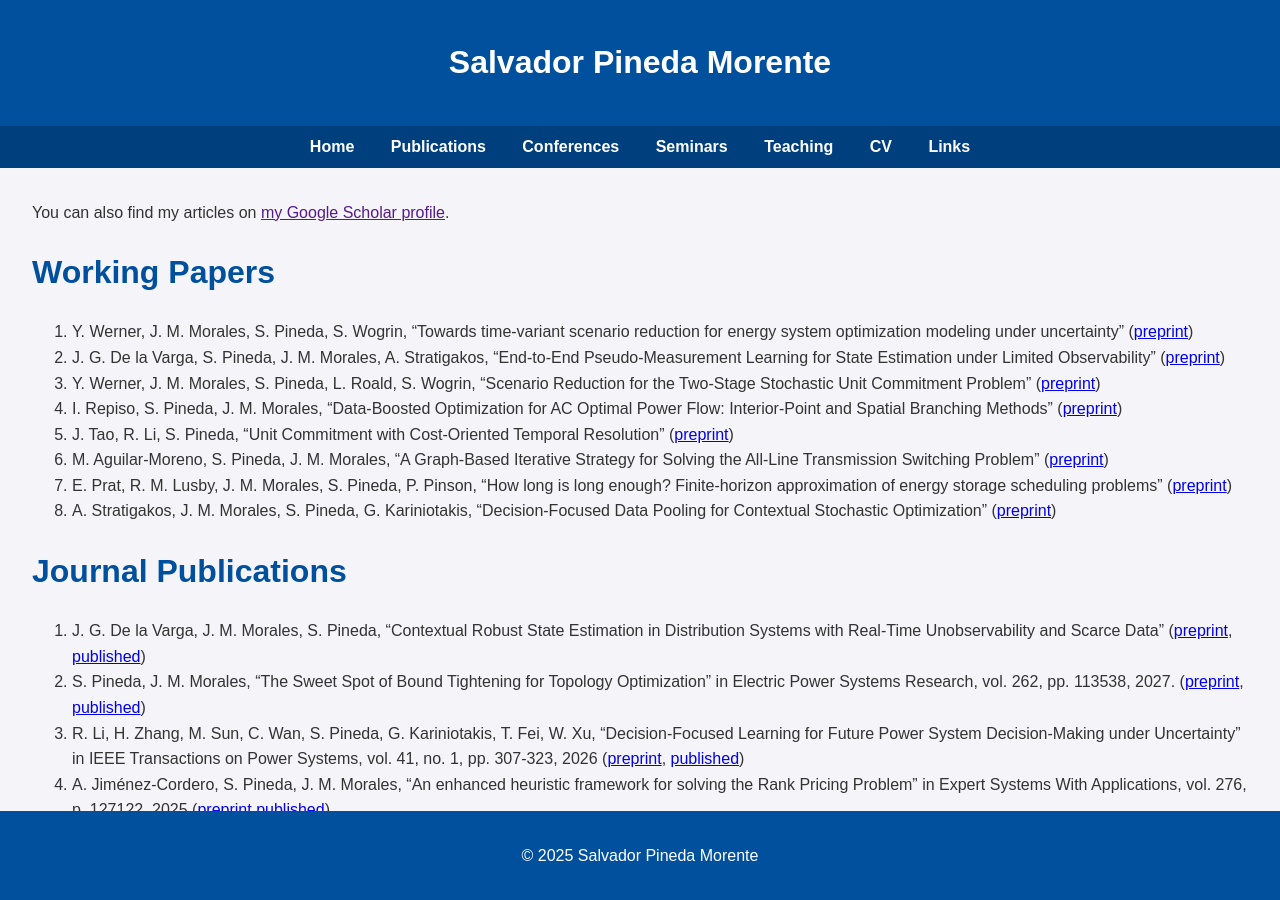
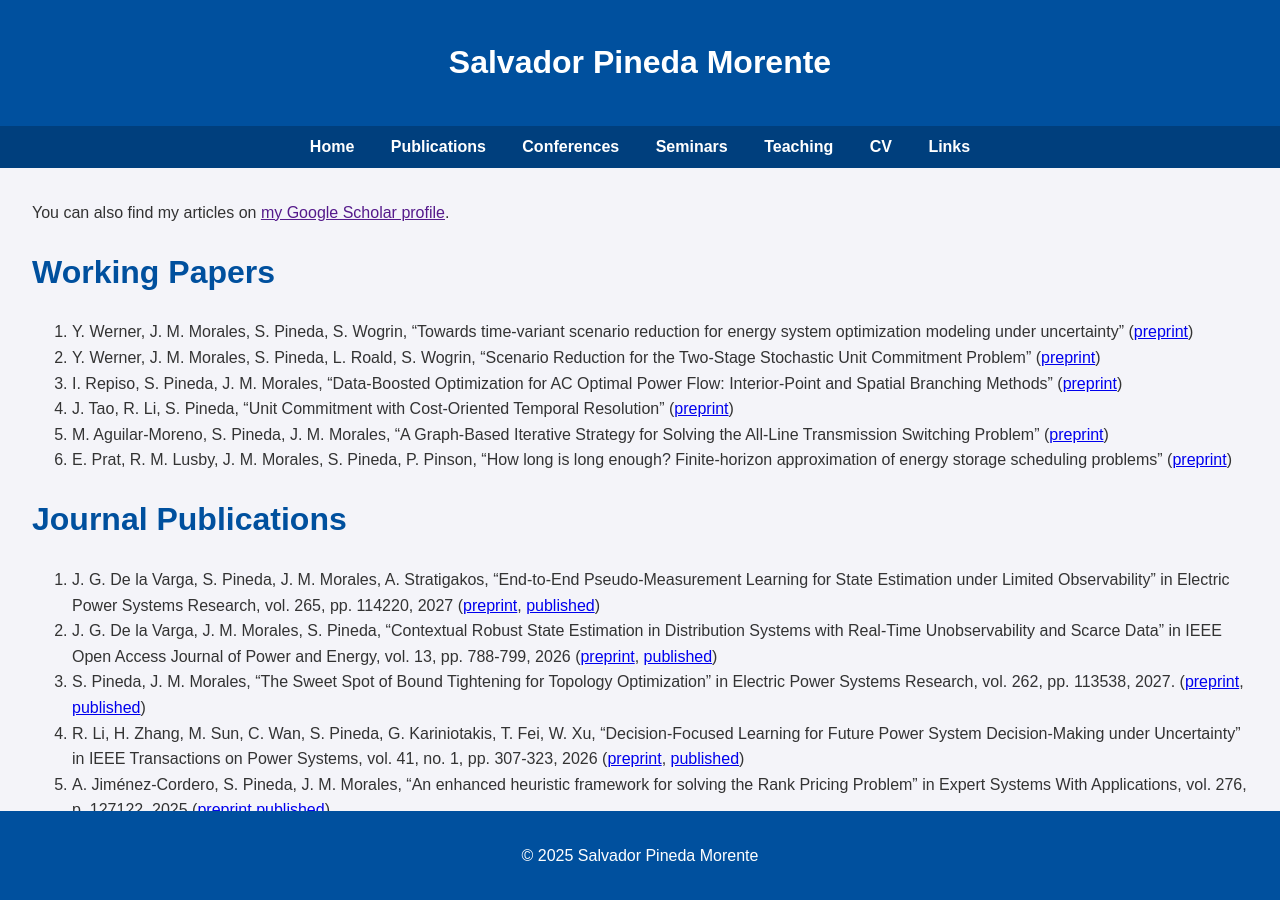
Before and after one commit to salvapineda/salvapineda.github.io, a Jekyll site: the page built from publications.md, in a window 1280 px wide and 900 px high. Built offline with Jekyll 4.4.1, drawn with Linux system fonts in a browser that asks for light colours.

Commit message:
update publications: remove outdated entries and add new journal publications

```diff
--- a/publications.md
+++ b/publications.md
@@ -9,17 +9,16 @@ title: "Publications"
 # Working Papers
 
 1. Y. Werner, J. M. Morales, S. Pineda, S. Wogrin, "Towards time-variant scenario reduction for energy system optimization modeling under uncertainty" ([preprint](https://arxiv.org/abs/2606.23072))
-1. J. G. De la Varga, S. Pineda, J. M. Morales, A. Stratigakos, "End-to-End Pseudo-Measurement Learning for State Estimation under Limited Observability" ([preprint](https://arxiv.org/abs/2605.23525))
 1. Y. Werner, J. M. Morales, S. Pineda, L. Roald, S. Wogrin, "Scenario Reduction for the Two-Stage Stochastic Unit Commitment Problem" ([preprint](https://arxiv.org/abs/2512.19614))
 1. I. Repiso, S. Pineda, J. M. Morales, "Data-Boosted Optimization for AC Optimal Power Flow: Interior-Point and Spatial Branching Methods" ([preprint](https://arxiv.org/abs/2510.15753))
 1.  J. Tao, R. Li, S. Pineda, "Unit Commitment with Cost-Oriented Temporal Resolution" ([preprint](https://arxiv.org/abs/2506.02707))
 1.  M. Aguilar-Moreno, S. Pineda, J. M. Morales, "A Graph-Based Iterative Strategy for Solving the All-Line Transmission Switching Problem" ([preprint](https://arxiv.org/abs/2502.10333))
 1.  E. Prat, R. M. Lusby, J. M. Morales, S. Pineda, P. Pinson, "How long is long enough? Finite-horizon approximation of energy storage scheduling problems" ([preprint](https://arxiv.org/abs/2411.17463))
-1.  A. Stratigakos, J. M. Morales, S. Pineda, G. Kariniotakis, "Decision-Focused Data Pooling for Contextual Stochastic Optimization" ([preprint](https://hal.science/hal-04268454))
 
 # Journal Publications
 
-1. J. G. De la Varga, J. M. Morales, S. Pineda, "Contextual Robust State Estimation in Distribution Systems with Real-Time Unobservability and Scarce Data" ([preprint](https://arxiv.org/abs/2507.08767), [published](https://ieeexplore.ieee.org/document/11690594))
+1. J. G. De la Varga, S. Pineda, J. M. Morales, A. Stratigakos, "End-to-End Pseudo-Measurement Learning for State Estimation under Limited Observability" in Electric Power Systems Research, vol. 265, pp. 114220, 2027 ([preprint](https://arxiv.org/abs/2605.23525), [published](https://www.sciencedirect.com/science/article/pii/S0378779626015051))
+1. J. G. De la Varga, J. M. Morales, S. Pineda, "Contextual Robust State Estimation in Distribution Systems with Real-Time Unobservability and Scarce Data" in IEEE Open Access Journal of Power and Energy, vol. 13, pp. 788-799, 2026 ([preprint](https://arxiv.org/abs/2507.08767), [published](https://ieeexplore.ieee.org/document/11690594))
 1. S. Pineda, J. M. Morales, "The Sweet Spot of Bound Tightening for Topology Optimization" in Electric Power Systems Research, vol. 262, pp. 113538, 2027. ([preprint](https://arxiv.org/abs/2507.16496), [published](https://doi.org/10.1016/j.epsr.2026.113538))
 1.  R. Li, H. Zhang, M. Sun, C. Wan, S. Pineda, G. Kariniotakis, T. Fei, W. Xu, "Decision-Focused Learning for Future Power System Decision-Making under Uncertainty" in IEEE Transactions on Power Systems, vol. 41, no. 1, pp. 307-323, 2026 ([preprint](https://arxiv.org/abs/2401.03680), [published](https://ieeexplore.ieee.org/document/11122623))
 1.  A. Jiménez-Cordero, S. Pineda, J. M. Morales, "An enhanced heuristic framework for solving the Rank Pricing Problem" in Expert Systems With Applications, vol. 276, p. 127122, 2025 ([preprint](https://arxiv.org/abs/2405.15702),[published](https://www.sciencedirect.com/science/article/pii/S0957417425007444?dgcid=coauthor))
```
